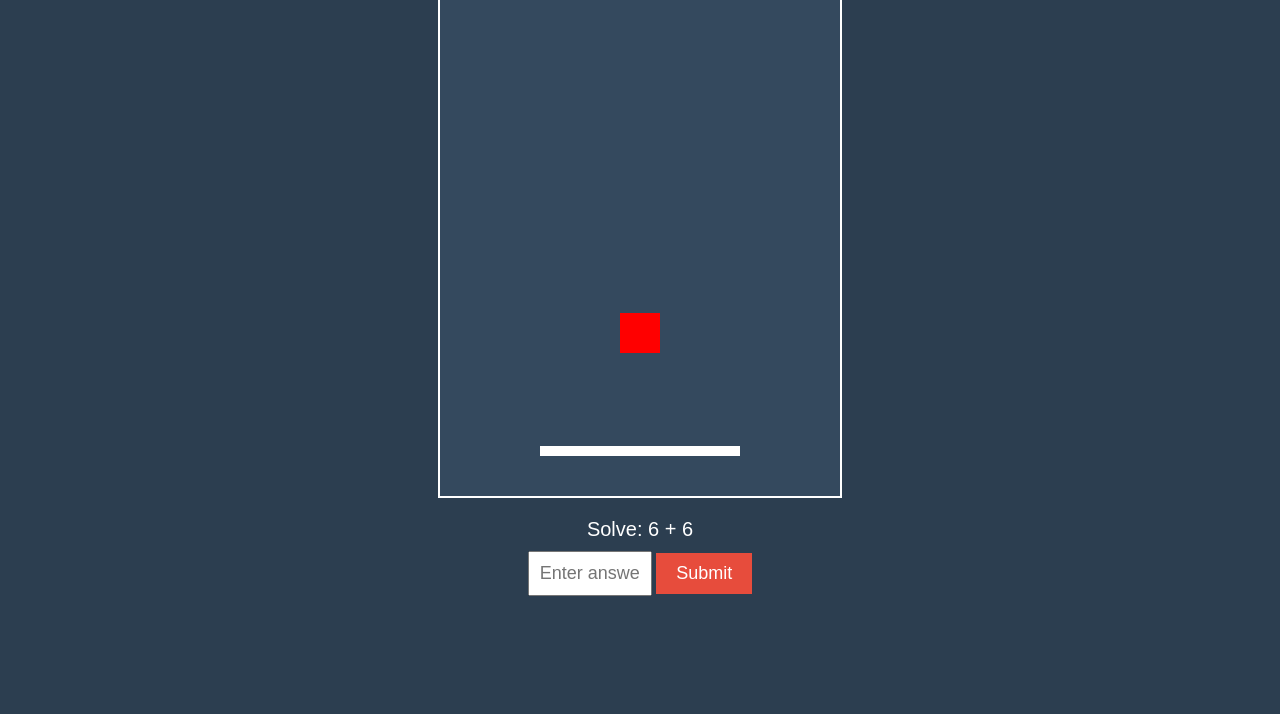
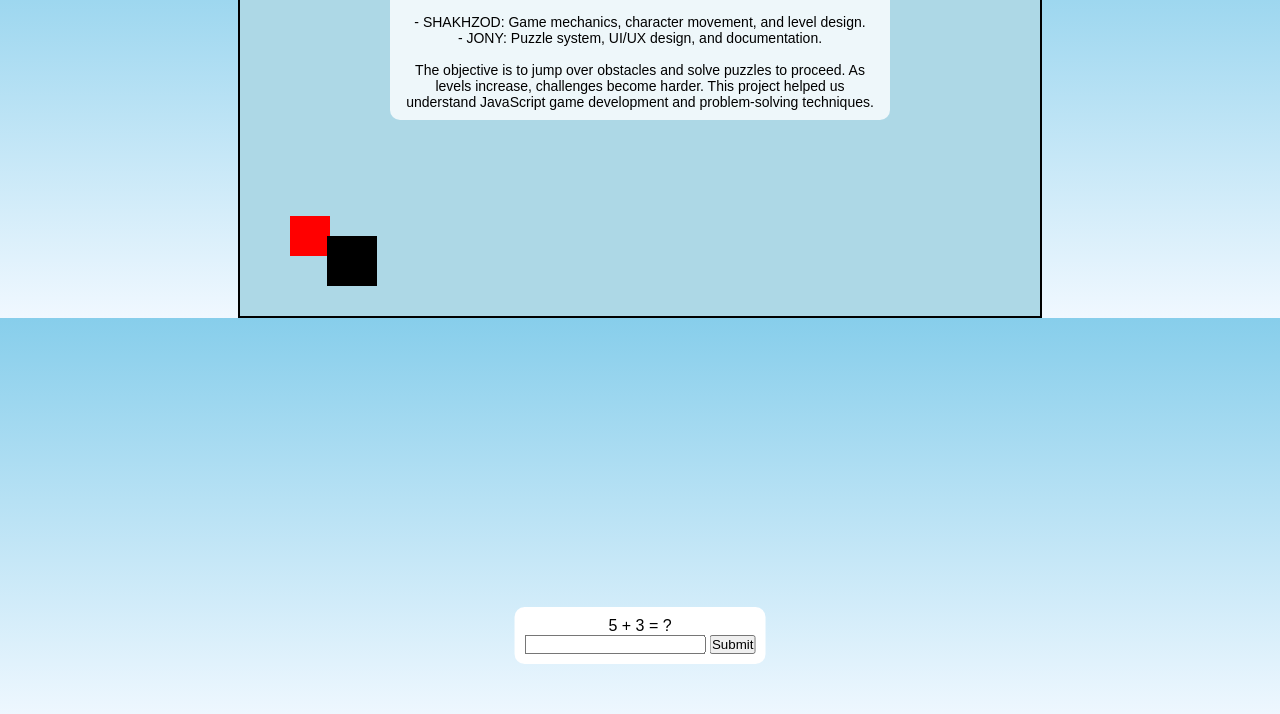
Before and after one commit to Shaha108/excel, a plain HTML site: page index.html in a window 1280 px wide. Shown: the part 86-800 px from the top of the page. Drawn offline with Linux system fonts and the light colour scheme.

Commit message:
Update index.html
Signed-off-by: Shaha108 <gulamjanovshaha46@gmail.com>

```diff
--- a/index.html
+++ b/index.html
@@ -5,170 +5,179 @@
     <meta name="viewport" content="width=device-width, initial-scale=1.0">
     <title>Jump & Solve</title>
     <style>
-        /* === GAME STYLES === */
+        * {
+            margin: 0;
+            padding: 0;
+            box-sizing: border-box;
+        }
         body {
             font-family: Arial, sans-serif;
             text-align: center;
-            background-color: #2c3e50;
-            color: white;
+            background: linear-gradient(to bottom, #87CEEB, #f0f8ff);
+            overflow: hidden;
         }
         canvas {
-            border: 2px solid white;
-            background-color: #34495e;
             display: block;
+            background: #add8e6;
             margin: auto;
+            border: 2px solid black;
+        }
+        #report {
+            position: absolute;
+            top: 10px;
+            left: 50%;
+            transform: translateX(-50%);
+            background: rgba(255, 255, 255, 0.8);
+            padding: 10px;
+            border-radius: 10px;
+            font-size: 14px;
+            width: 80%;
+            max-width: 500px;
         }
         #question {
-            font-size: 20px;
-            margin-top: 20px;
-        }
-        #answer {
+            position: absolute;
+            bottom: 50px;
+            left: 50%;
+            transform: translateX(-50%);
+            background: white;
             padding: 10px;
-            font-size: 18px;
-            text-align: center;
-            width: 100px;
-            margin-top: 10px;
-        }
-        button {
-            padding: 10px 20px;
-            font-size: 18px;
-            margin-top: 10px;
-            cursor: pointer;
-            background-color: #e74c3c;
-            color: white;
-            border: none;
+            border-radius: 10px;
+            display: none;
         }
     </style>
 </head>
 <body>
 
-    <h1>Jump & Solve</h1>
-    <canvas id="gameCanvas" width="400" height="500"></canvas>
-    <div id="question"></div>
-    <input type="text" id="answer" placeholder="Enter answer">
-    <button onclick="checkAnswer()">Submit</button>
+    <div id="report">
+        <strong>Project Report:</strong><br>
+        This project "Jump & Solve" was developed by SHAKHZOD & JONY. The game is inspired by Subway Surfers,
+        featuring dynamic movements, obstacles, and logical challenges. The project was divided as follows:<br><br>
+        - SHAKHZOD: Game mechanics, character movement, and level design.<br>
+        - JONY: Puzzle system, UI/UX design, and documentation.<br><br>
+        The objective is to jump over obstacles and solve puzzles to proceed.
+        As levels increase, challenges become harder. This project helped us understand JavaScript game development
+        and problem-solving techniques.
+    </div>
+
+    <canvas id="gameCanvas" width="800" height="400"></canvas>
+    <div id="question">
+        <p id="puzzleText"></p>
+        <input type="text" id="answer">
+        <button onclick="checkAnswer()">Submit</button>
+    </div>
 
     <script>
-        /* === GAME VARIABLES === */
         const canvas = document.getElementById("gameCanvas");
         const ctx = canvas.getContext("2d");
 
-        let player = { x: 180, y: 400, width: 40, height: 40, color: "red", velocityY: 0 };
-        let platforms = [{ x: 100, y: 450, width: 200, height: 10 }];
-        let gravity = 0.5;
-        let jumpPower = -10;
+        let player = { x: 50, y: 300, width: 40, height: 40, velocityY: 0, jumping: false };
+        let gravity = 1.5;
+        let obstacles = [{ x: 600, y: 320, width: 50, height: 50 }];
+        let speed = 3;
         let level = 1;
-        let currentQuestion;
-        let correctAnswer;
+        let questionVisible = false;
 
-        /* === GAME FUNCTIONS === */
-        function generateQuestion() {
-            let num1 = Math.floor(Math.random() * 10) + 1;
-            let num2 = Math.floor(Math.random() * 10) + 1;
-            correctAnswer = num1 + num2;
-            currentQuestion = `Solve: ${num1} + ${num2}`;
-            document.getElementById("question").innerText = currentQuestion;
+        function drawPlayer() {
+            ctx.fillStyle = "red";
+            ctx.fillRect(player.x, player.y, player.width, player.height);
+        }
+
+        function drawObstacles() {
+            ctx.fillStyle = "black";
+            obstacles.forEach(obstacle => {
+                ctx.fillRect(obstacle.x, obstacle.y, obstacle.width, obstacle.height);
+            });
+        }
+
+        function moveObstacles() {
+            obstacles.forEach(obstacle => {
+                obstacle.x -= speed;
+                if (obstacle.x + obstacle.width < 0) {
+                    obstacle.x = 800 + Math.random() * 200;
+                }
+            });
+        }
+
+        function updatePlayer() {
+            if (player.jumping) {
+                player.velocityY += gravity;
+                player.y += player.velocityY;
+                if (player.y >= 300) {
+                    player.y = 300;
+                    player.jumping = false;
+                }
+            }
+        }
+
+        function checkCollision() {
+            for (let obstacle of obstacles) {
+                if (player.x < obstacle.x + obstacle.width &&
+                    player.x + player.width > obstacle.x &&
+                    player.y < obstacle.y + obstacle.height &&
+                    player.y + player.height > obstacle.y) {
+                    showPuzzle();
+                    return;
+                }
+            }
+        }
+
+        function gameLoop() {
+            ctx.clearRect(0, 0, canvas.width, canvas.height);
+            drawPlayer();
+            drawObstacles();
+            if (!questionVisible) {
+                moveObstacles();
+                updatePlayer();
+                checkCollision();
+            }
+            requestAnimationFrame(gameLoop);
+        }
+
+        function jump() {
+            if (!player.jumping) {
+                player.velocityY = -20;
+                player.jumping = true;
+            }
+        }
+
+        document.addEventListener("keydown", (event) => {
+            if (event.code === "Space" && !questionVisible) {
+                jump();
+            }
+        });
+
+        function showPuzzle() {
+            questionVisible = true;
+            document.getElementById("question").style.display = "block";
+            let puzzles = [
+                { question: "5 + 3 = ?", answer: "8" },
+                { question: "10 - 4 = ?", answer: "6" },
+                { question: "3 * 3 = ?", answer: "9" },
+                { question: "16 / 4 = ?", answer: "4" }
+            ];
+            let selected = puzzles[Math.floor(Math.random() * puzzles.length)];
+            document.getElementById("puzzleText").innerText = selected.question;
+            document.getElementById("answer").dataset.correct = selected.answer;
         }
 
         function checkAnswer() {
-            let userAnswer = parseInt(document.getElementById("answer").value);
+            let userAnswer = document.getElementById("answer").value;
+            let correctAnswer = document.getElementById("answer").dataset.correct;
             if (userAnswer === correctAnswer) {
-                levelUp();
+                document.getElementById("question").style.display = "none";
+                questionVisible = false;
+                level++;
+                speed += 0.5;
+                player.x = 50;
+                player.y = 300;
+                obstacles = [{ x: 600, y: 320, width: 50, height: 50 }];
             } else {
-                alert("Wrong answer! Try again.");
+                alert("Incorrect! Try again.");
             }
-            document.getElementById("answer").value = "";
         }
 
-        function levelUp() {
-            level++;
-            alert(`Great! Level ${level}`);
-            platforms.push({ x: Math.random() * 300, y: 450 - level * 50, width: 200, height: 10 });
-            generateQuestion();
-        }
-
-        function drawPlayer() {
-            ctx.fillStyle = player.color;
-            ctx.fillRect(player.x, player.y, player.width, player.height);
-        }
-
-        function drawPlatforms() {
-            ctx.fillStyle = "white";
-            platforms.forEach(p => {
-                ctx.fillRect(p.x, p.y, p.width, p.height);
-            });
-        }
-
-        function updateGame() {
-            player.velocityY += gravity;
-            player.y += player.velocityY;
-
-            platforms.forEach(p => {
-                if (
-                    player.y + player.height >= p.y &&
-                    player.y + player.height <= p.y + 10 &&
-                    player.x + player.width > p.x &&
-                    player.x < p.x + p.width
-                ) {
-                    player.velocityY = jumpPower;
-                }
-            });
-
-            if (player.y > canvas.height) {
-                alert("Game Over! Try again.");
-                location.reload();
-            }
-
-            ctx.clearRect(0, 0, canvas.width, canvas.height);
-            drawPlatforms();
-            drawPlayer();
-            requestAnimationFrame(updateGame);
-        }
-
-        document.addEventListener("keydown", (event) => {
-            if (event.key === "ArrowLeft" && player.x > 0) {
-                player.x -= 20;
-            }
-            if (event.key === "ArrowRight" && player.x + player.width < canvas.width) {
-                player.x += 20;
-            }
-        });
-
-        generateQuestion();
-        updateGame();
+        gameLoop();
     </script>
-
-    <!-- === PROJECT REPORT (Inside Code) === -->
-    <!--
-        📄 REPORT: Jump & Solve
-
-        1. Introduction:
-           This is a level-based game where players solve math puzzles to progress.
-
-        2. Team Members:
-           - SHAKHZOD: Designed UI, styled the game, documented the project.
-           - JONY: Developed game logic, implemented platforms and puzzles.
-
-        3. Project Implementation:
-           - Player jumps between platforms.
-           - Math problems must be solved to progress.
-           - Each level adds a new platform.
-
-        4. Technologies:
-           - HTML, CSS for UI.
-           - JavaScript for game logic.
-
-        5. Challenges & Solutions:
-           - Platform positioning: Used random placement.
-           - Puzzle generation: Randomized math problems.
-           - Game fairness: Balanced difficulty.
-
-        6. Conclusion:
-           - Learned JavaScript game logic, UI design, and teamwork.
-           - Future: More puzzle types, better graphics, enhanced difficulty.
-
-        ✅ All tasks are completed. The game is ready to be played.
-    -->
 
 </body>
 </html>
```
